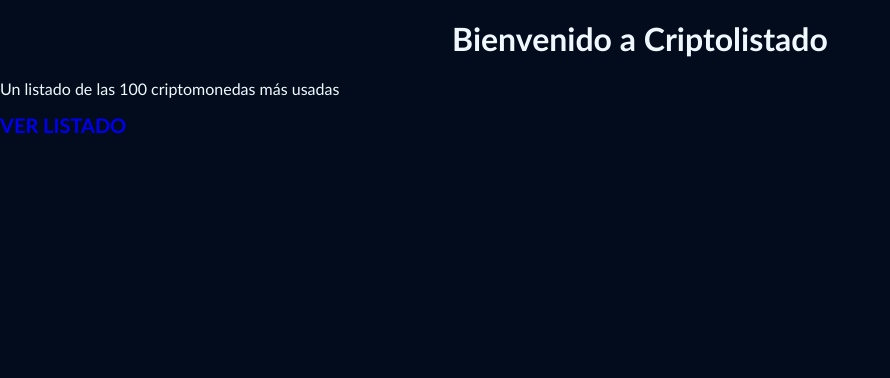
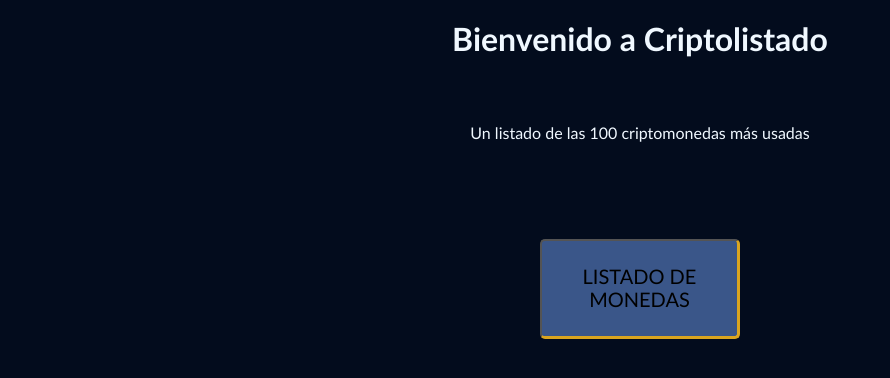
Before and after one commit to RoBg4377/proyecto1, a React (Vite) app: page / in a window 1280 px wide. Shown: the top 378 px of the page, without its empty margins (0-890 px from the left). Built offline with nearby package versions, Linux system fonts and the light colour scheme.

Commit message:
Agrega hoja de estilos a home, cambia estilos de boton de cuadrícula

```diff
--- /dev/null
+++ b/src/Home.css
@@ -0,0 +1,23 @@
+.principal{
+    display: grid;
+    justify-content: center;
+    margin: 50px;
+}
+.link2{
+    margin: 5rem auto;
+}
+.button {
+    background-color: #3a5689;
+    width: 200px;
+    height: 100px;
+    border-right: solid 3px goldenrod;
+    border-bottom: solid 3px goldenrod;
+
+
+
+}
+.button:hover{
+    transform: scale(1.1);
+    background-color: #718cbd;
+    cursor: pointer;
+}
--- a/src/Home.jsx
+++ b/src/Home.jsx
@@ -1,12 +1,18 @@
-import { Link } from "react-router-dom"
+import { Link } from "react-router-dom";
+import "./Home.css";
 
-const Home = ()=>{
-    return (
-        <>
-        <h1>Bienvenido a Criptolistado</h1>
+const Home = () => {
+  return (
+    <>
+      <h1>Bienvenido a Criptolistado</h1>
+      <div className="principal">
         <p>Un listado de las 100 criptomonedas más usadas</p>
-        <Link to={"/criptos"}>VER LISTADO</Link>
-        </>
-    )
-}
-export default Home
+
+        <Link to={"/criptos"} className="link2">
+          <button className="button">LISTADO DE MONEDAS</button>
+        </Link>
+      </div>
+    </>
+  );
+};
+export default Home;
--- a/src/components/Cuadricula.css
+++ b/src/components/Cuadricula.css
@@ -24,6 +24,11 @@ button{
     border-radius: 5px;
 
 }
+button:hover{
+    transform: translate(3px, -3px);
+    cursor: pointer;
+    background-color: goldenrod;
+}
 a{
     text-decoration: none;
     font-size: 20px;
```
